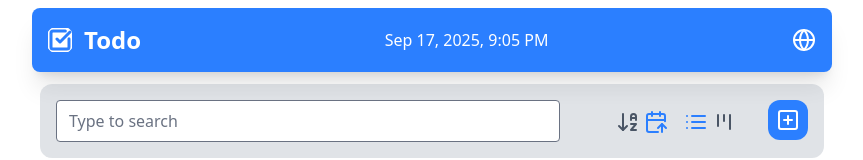
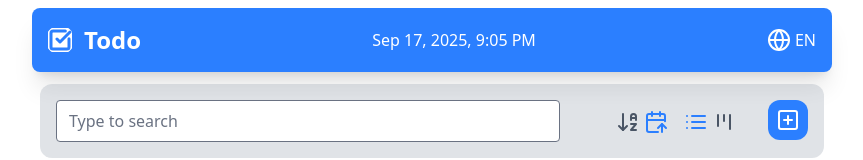
Before and after one commit to K1DV5/todo-sveltekit, a SvelteKit app: page / in a window 1280 px wide. Shown: the top 160 px of the page, without its empty margins (208-1071 px from the left). Built offline with nearby package versions, Linux system fonts and the light colour scheme.

Commit message:
language selector

```diff
--- a/src/lib/state.svelte.ts
+++ b/src/lib/state.svelte.ts
@@ -2,6 +2,7 @@ import type { Task, Sort } from "./types";
 
 type State = {
     filter: string,
+    locale: string,
     tasks: Task[],
     deletedIds: Set<string>,
     nearest: Task | null,
@@ -19,6 +20,7 @@ export const state: State = $state({
     tasks: [],
     deletedIds: new Set(),
     nearest: null,
+    locale: 'en',
     filter: '',
     sort: {
         by: 'due',
--- a/src/routes/+layout.svelte
+++ b/src/routes/+layout.svelte
@@ -4,6 +4,8 @@
     import { Ban, CircleCheckBig, Globe, Loader } from "@lucide/svelte";
     import { state as appState } from "$lib/state.svelte";
     import Confirm from "$lib/confirm.svelte";
+
+    const locales = ['en', 'cs']
 
     const getTime = () =>
         new Date().toLocaleString(undefined, {
@@ -32,7 +34,7 @@
     <link rel="icon" href={favicon} />
 </svelte:head>
 
-<article class="h-full flex flex-col items-center p-2">
+<div class="h-full flex flex-col items-center p-2">
     <div class="h-full flex flex-col w-[min(100%,50rem)]">
         <header class="rounded-lg flex justify-between items-center bg-blue-500 shadow-xl text-white">
             <a href="/" class="font-bold p-4 text-2xl flex items-center">
@@ -40,8 +42,21 @@
                 <span class="ml-3">Todo</span>
             </a>
             {time}
-            <div class="p-4">
-                <Globe />
+            <div class="p-4 relative group">
+                <div class="flex">
+                    <Globe />
+                    <div class="ml-1">{appState.locale.toUpperCase()}</div>
+                </div>
+                <div class="absolute right-4 p-4 border rounded-xl border-gray-400 bg-white hidden group-hover:block">
+                    {#each locales as locale}
+                        <button
+                            class="hover:text-blue-500 cursor-pointer"
+                            onclick={() => {appState.locale = locale}}
+                        >
+                            {new Intl.DisplayNames([locale], { type: "language" }).of(locale)}
+                        </button>
+                    {/each}
+                </div>
             </div>
         </header>
 
@@ -71,4 +86,4 @@
         </div>
     {/if}
     <Confirm />
-</article>
+</div>
```
